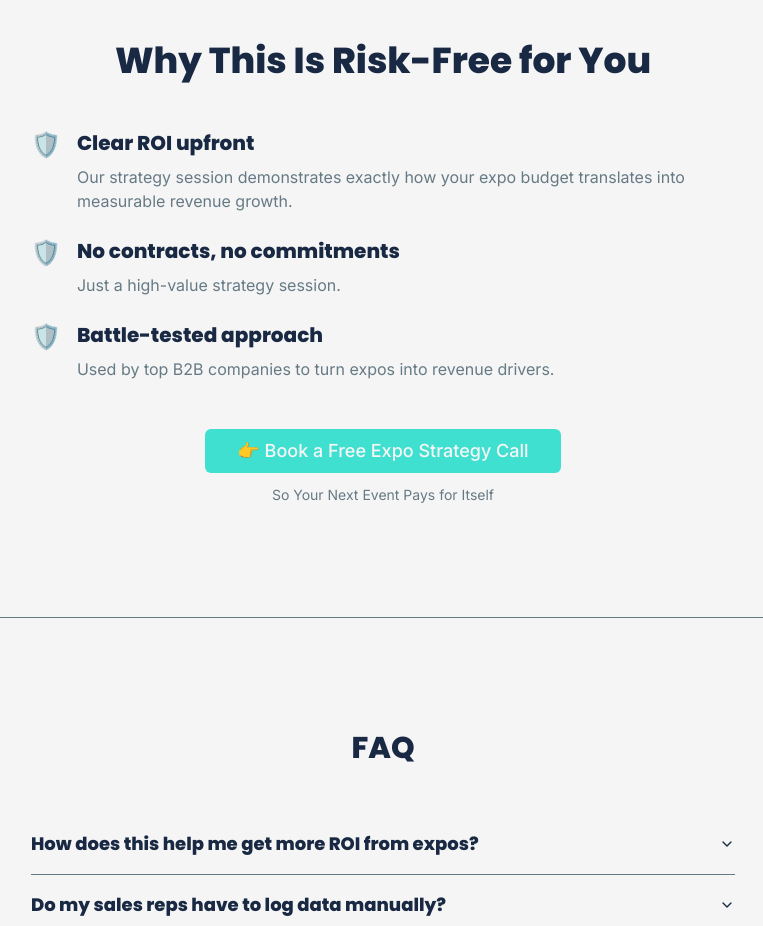
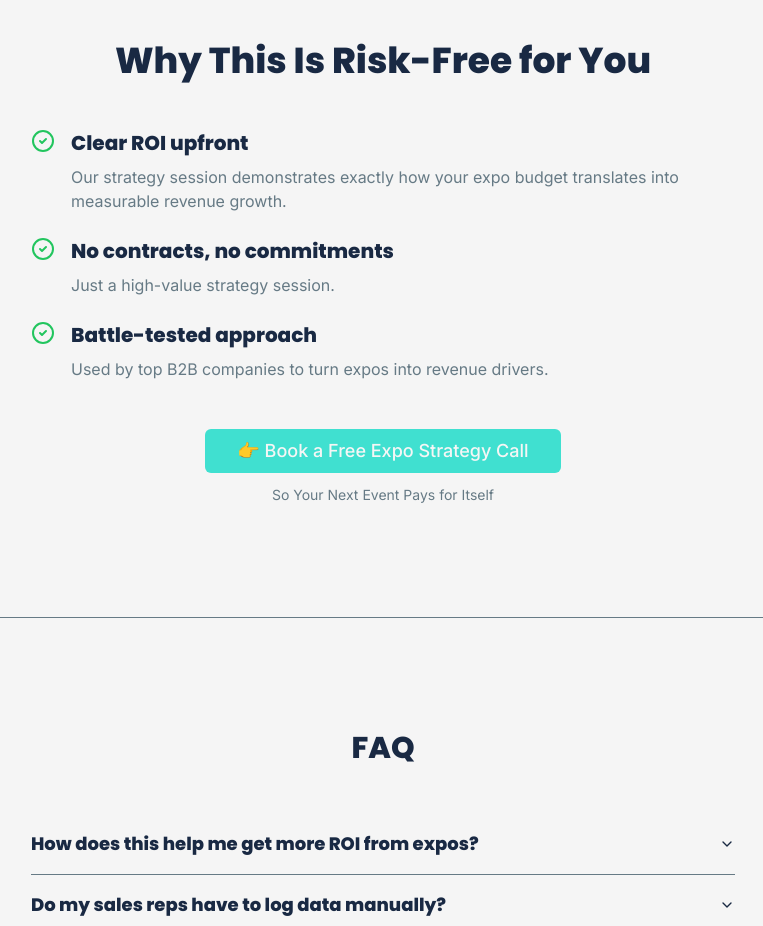
Before and after one commit to iliand1/expoconvert_landing, a Next.js app: page / in a window 1280 px wide. Shown: the part 4640-5566 px from the top of the page, without its empty margins (257-1020 px from the left). Built offline with nearby package versions, Linux system fonts and the light colour scheme.

Commit message:
Updated HesitantSection component to replace the shield emoji with a CheckCircle2 icon for improved visual consistency and clarity in the UI.

```diff
--- a/app/components/HesitantSection.tsx
+++ b/app/components/HesitantSection.tsx
@@ -1,5 +1,6 @@
 import React from 'react';
 import { Button } from "./ui/button";
+import { CheckCircle2 } from 'lucide-react';
 
 const WhyRiskFree: React.FC = () => {
   const benefits = [
@@ -25,7 +26,9 @@ const WhyRiskFree: React.FC = () => {
         <div className="space-y-6">
           {benefits.map((benefit, index) => (
             <div key={index} className="flex gap-4 items-start">
-              <div className="flex-shrink-0 text-2xl">🛡️</div>
+              <div className="flex-shrink-0">
+                <CheckCircle2 className="w-6 h-6 text-green-500" />
+              </div>
               <div>
                 <h3 className="text-xl font-semibold mb-2">{benefit.title}</h3>
                 <p className="text-muted-foreground">{benefit.description}</p>
```
